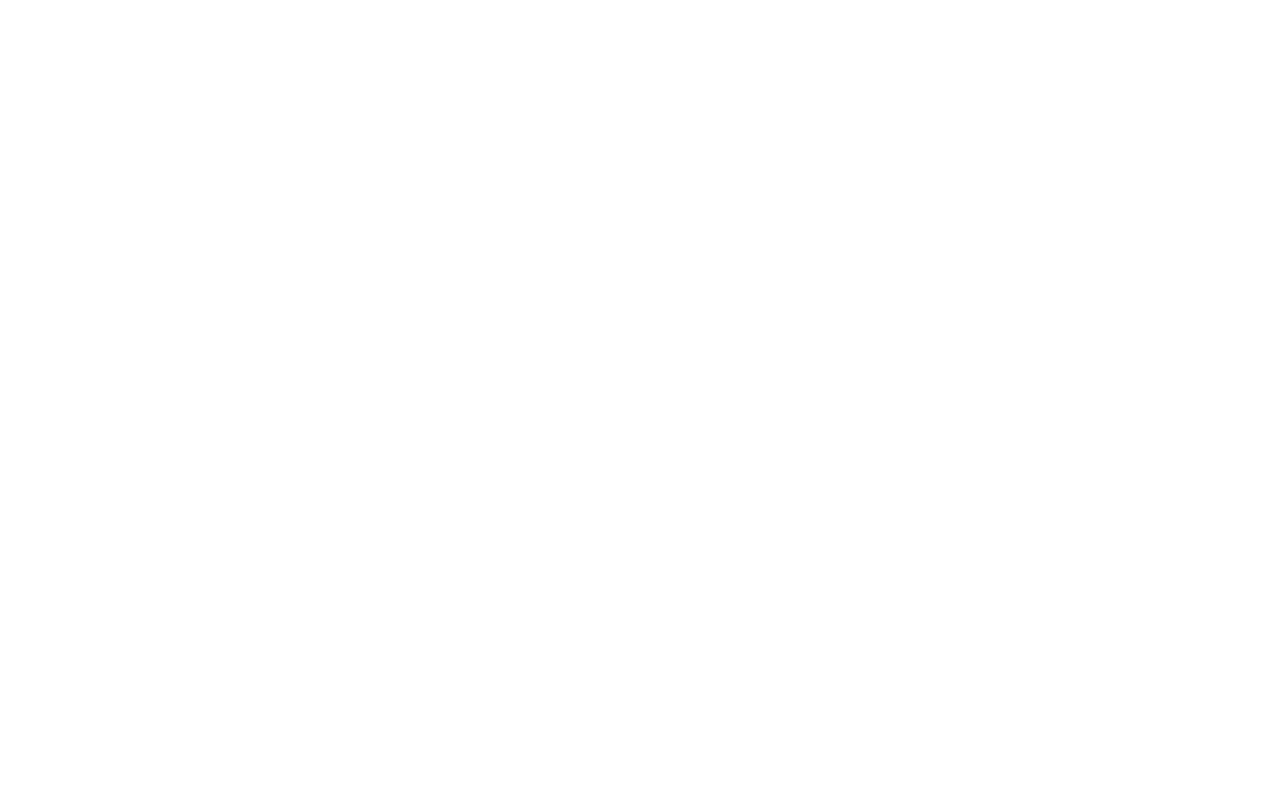
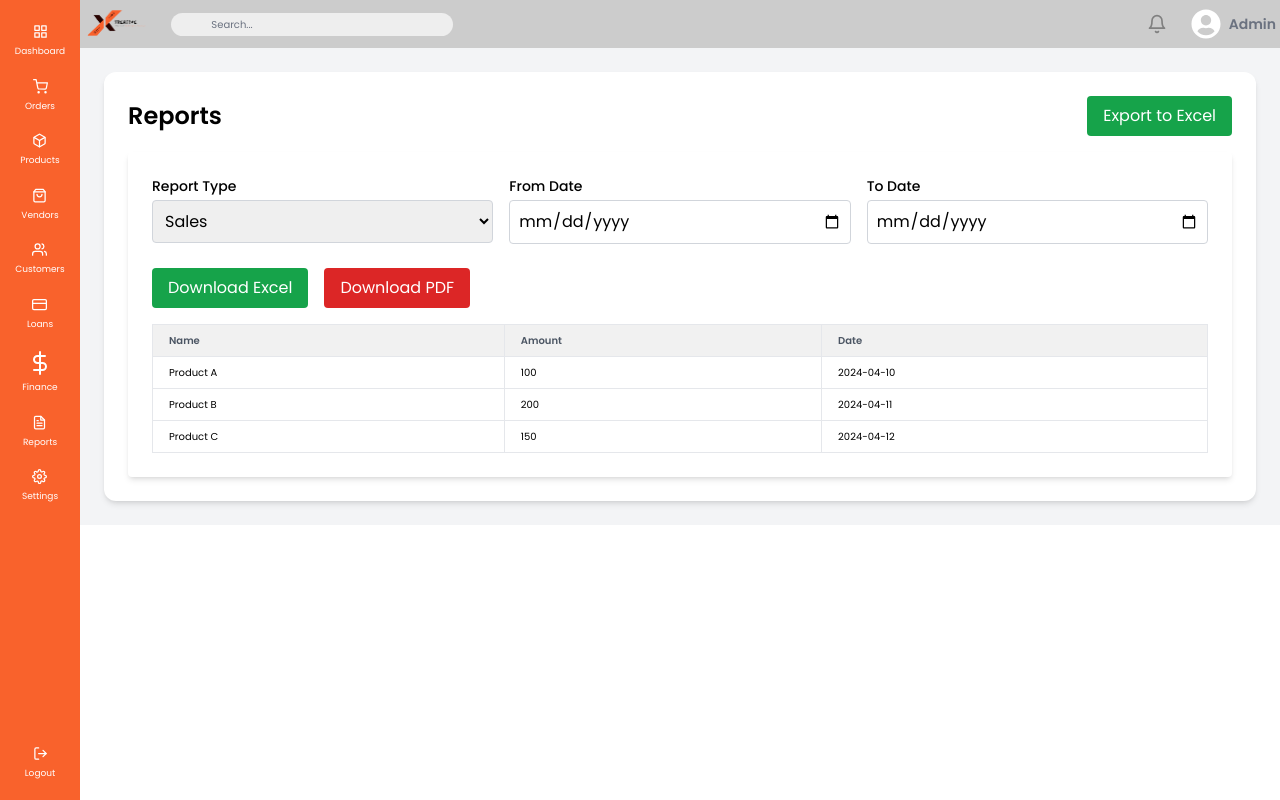
Before and after one commit to XTREATIVE/Admin, a React (Vite) app: page /reports in a window 1280 px wide. Before the commit this address had no page. Built offline with nearby package versions, Linux system fonts and the light colour scheme.

Commit message:
modified the reports screen

```diff
--- a/package.json
+++ b/package.json
@@ -16,8 +16,11 @@
     "@mui/material": "^7.0.2",
     "axios": "^1.8.4",
     "chart.js": "^4.4.8",
+    "file-saver": "^2.0.5",
     "formik": "^2.4.6",
     "fuse.js": "^7.1.0",
+    "jspdf": "^3.0.1",
+    "jspdf-autotable": "^5.0.2",
     "lucide-react": "^0.487.0",
     "react": "^19.1.0",
     "react-chartjs-2": "^5.3.0",
@@ -27,6 +30,7 @@
     "react-toastify": "^11.0.5",
     "recharts": "^2.15.2",
     "slugify": "^1.6.6",
+    "xlsx": "^0.18.5",
     "yup": "^1.6.1"
   },
   "devDependencies": {
--- a/src/App.jsx
+++ b/src/App.jsx
@@ -15,6 +15,7 @@
 import './styles/index.css';
 import OrderList from './pages/OrderList.jsx';
 import OrderDetailsPage from './pages/OrderDetailsPage.jsx';
+import Reports from './pages/Reports.jsx';
 import Settings from './pages/Settings.jsx';
 
 
@@ -27,20 +28,13 @@
         <Route path="/Settings" element={<Settings />} /> {/* ✅ Add this */}
         <Route path="/Vendors" element={<Vendors />} />
         <Route path="/Customers" element={<Customers />} />
-
         <Route path="/products" element={<Products />} />
-
         <Route path="/Vendors/details" element={<VendorsDetails />} />
         <Route path="/Customers/details" element={<CustomerDetails />} />
         <Route path="/orders" element={<OrderList />} />
         <Route path="/order/:orderId" element={<OrderDetailsPage />} />
-
         <Route path="/products/product/:publicId/:slug" element={<ProductDetails />} />
-
-
-
-
-
+        <Route path="/reports" element={<Reports />} />
 
         </Routes>
 
--- /dev/null
+++ b/src/components/ReportsSection.jsx
@@ -0,0 +1,135 @@
+// src/components/ReportsSection.jsx
+import React, { useState } from "react";
+import * as XLSX from "xlsx";
+import { saveAs } from "file-saver";
+import jsPDF from "jspdf";
+import "jspdf-autotable";
+
+const ReportsSection = () => {
+  const [reportType, setReportType] = useState("sales");
+  const [dateRange, setDateRange] = useState({ from: "", to: "" });
+
+  const data = [
+    { name: "Product A", amount: 100, date: "2024-04-10" },
+    { name: "Product B", amount: 200, date: "2024-04-11" },
+    { name: "Product C", amount: 150, date: "2024-04-12" },
+  ];
+
+  const filteredData = data.filter((item) => {
+    const itemDate = new Date(item.date);
+    const fromDate = dateRange.from ? new Date(dateRange.from) : null;
+    const toDate = dateRange.to ? new Date(dateRange.to) : null;
+    return (
+      (!fromDate || itemDate >= fromDate) && (!toDate || itemDate <= toDate)
+    );
+  });
+
+  const handleExcelExport = () => {
+    const worksheet = XLSX.utils.json_to_sheet(filteredData);
+    const workbook = XLSX.utils.book_new();
+    XLSX.utils.book_append_sheet(workbook, worksheet, "Report");
+    const excelBuffer = XLSX.write(workbook, {
+      bookType: "xlsx",
+      type: "array",
+    });
+    const dataBlob = new Blob([excelBuffer], {
+      type: "application/vnd.openxmlformats-officedocument.spreadsheetml.sheet",
+    });
+    saveAs(dataBlob, `${reportType}-report.xlsx`);
+  };
+
+  const handlePDFExport = () => {
+    const doc = new jsPDF();
+    doc.text(`${reportType.toUpperCase()} Report`, 14, 16);
+    const tableColumn = ["Name", "Amount", "Date"];
+    const tableRows = filteredData.map((item) => [
+      item.name,
+      item.amount,
+      item.date
+    ]);
+    doc.autoTable({ head: [tableColumn], body: tableRows, startY: 20 });
+    doc.save(`${reportType}-report.pdf`);
+  };
+
+  return (
+    <div className="bg-white p-6 rounded shadow-md">
+      <div className="grid grid-cols-1 md:grid-cols-3 gap-4 mb-6">
+        <div>
+          <label className="block mb-1 text-sm font-medium">Report Type</label>
+          <select
+            value={reportType}
+            onChange={(e) => setReportType(e.target.value)}
+            className="w-full border border-gray-300 rounded p-2"
+          >
+            <option value="sales">Sales</option>
+            <option value="transactions">Financial Transactions</option>
+            <option value="loans">Loans</option>
+            <option value="revenue">Revenue</option>
+            <option value="users">Users</option>
+            <option value="orders">Orders</option>
+          </select>
+        </div>
+        <div>
+          <label className="block mb-1 text-sm font-medium">From Date</label>
+          <input
+            type="date"
+            value={dateRange.from}
+            onChange={(e) =>
+              setDateRange((prev) => ({ ...prev, from: e.target.value }))
+            }
+            className="w-full border border-gray-300 rounded p-2"
+          />
+        </div>
+        <div>
+          <label className="block mb-1 text-sm font-medium">To Date</label>
+          <input
+            type="date"
+            value={dateRange.to}
+            onChange={(e) =>
+              setDateRange((prev) => ({ ...prev, to: e.target.value }))
+            }
+            className="w-full border border-gray-300 rounded p-2"
+          />
+        </div>
+      </div>
+
+      <div className="mb-4 flex gap-4">
+        <button
+          onClick={handleExcelExport}
+          className="bg-green-600 text-white px-4 py-2 rounded hover:bg-green-700"
+        >
+          Download Excel
+        </button>
+        <button
+          onClick={handlePDFExport}
+          className="bg-red-600 text-white px-4 py-2 rounded hover:bg-red-700"
+        >
+          Download PDF
+        </button>
+      </div>
+
+      <div className="overflow-x-auto">
+        <table className="min-w-full bg-white border">
+          <thead className="bg-gray-100 text-gray-600">
+            <tr>
+              <th className="border px-4 py-2 text-left">Name</th>
+              <th className="border px-4 py-2 text-left">Amount</th>
+              <th className="border px-4 py-2 text-left">Date</th>
+            </tr>
+          </thead>
+          <tbody>
+            {filteredData.map((item, index) => (
+              <tr key={index}>
+                <td className="border px-4 py-2">{item.name}</td>
+                <td className="border px-4 py-2">{item.amount}</td>
+                <td className="border px-4 py-2">{item.date}</td>
+              </tr>
+            ))}
+          </tbody>
+        </table>
+      </div>
+    </div>
+  );
+};
+
+export default ReportsSection;
--- /dev/null
+++ b/src/pages/Reports.jsx
@@ -0,0 +1,49 @@
+// pages/Reports.jsx
+import React, { useState } from "react";
+import { saveAs } from 'file-saver';
+import * as XLSX from 'xlsx';
+import Sidebar from "../components/sidebar";
+import Header from "../components/header";
+import ReportsSection from "../components/ReportsSection";
+
+const Reports = () => {
+  const [reportData, setReportData] = useState([]);
+
+  const handleGenerateReport = (data) => {
+    setReportData(data);
+  };
+
+  const handleExportExcel = () => {
+    const worksheet = XLSX.utils.json_to_sheet(reportData);
+    const workbook = XLSX.utils.book_new();
+    XLSX.utils.book_append_sheet(workbook, worksheet, "Report");
+    const excelBuffer = XLSX.write(workbook, { bookType: "xlsx", type: "array" });
+    const file = new Blob([excelBuffer], { type: "application/vnd.openxmlformats-officedocument.spreadsheetml.sheet" });
+    saveAs(file, "report.xlsx");
+  };
+
+  return (
+    <div className="h-screen">
+      <Header />
+      <div className="flex flex-1 overflow-hidden">
+        <Sidebar />
+        <main className="flex-1 bg-gray-100 ml-[80px] p-6">
+          <div className="bg-white rounded-xl shadow-md p-6">
+            <div className="flex justify-between items-center mb-4">
+              <h1 className="text-2xl font-semibold">Reports</h1>
+              <button
+                onClick={handleExportExcel}
+                className="bg-green-600 text-white px-4 py-2 rounded hover:bg-green-700"
+              >
+                Export to Excel
+              </button>
+            </div>
+            <ReportsSection onGenerate={handleGenerateReport} />
+          </div>
+        </main>
+      </div>
+    </div>
+  );
+};
+
+export default Reports;
```
Also changed, not shown: 1 other file (tests, documents, lock files or other folders). Lines whose indentation alone changed are shown as unchanged.
